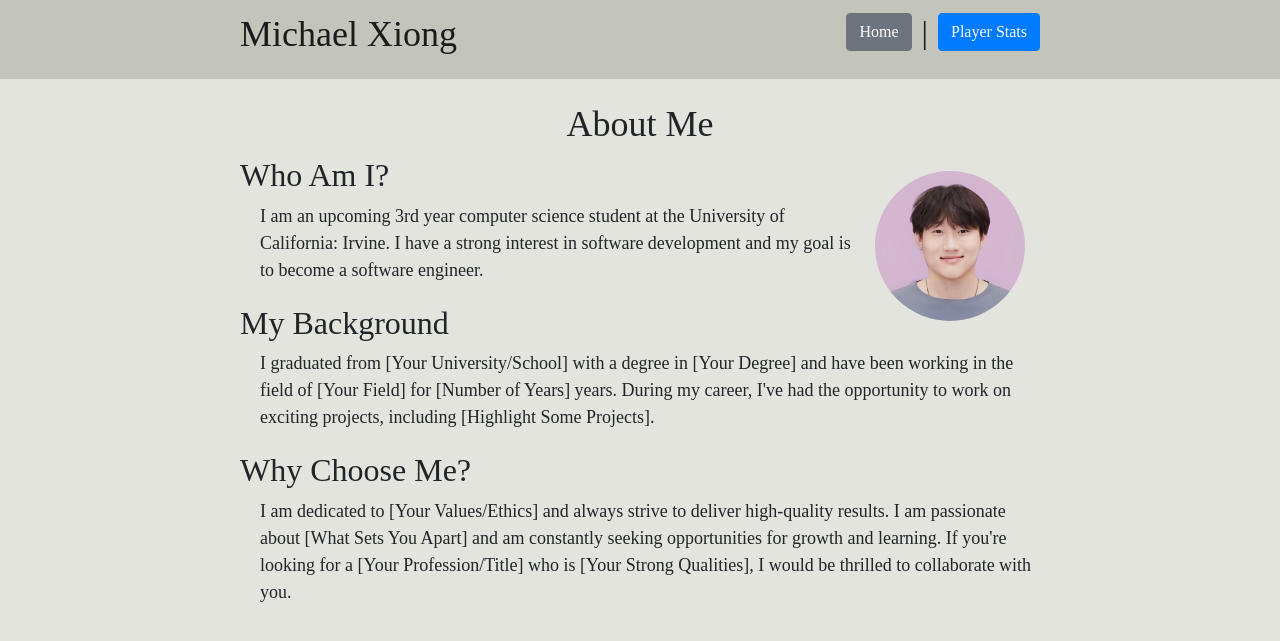
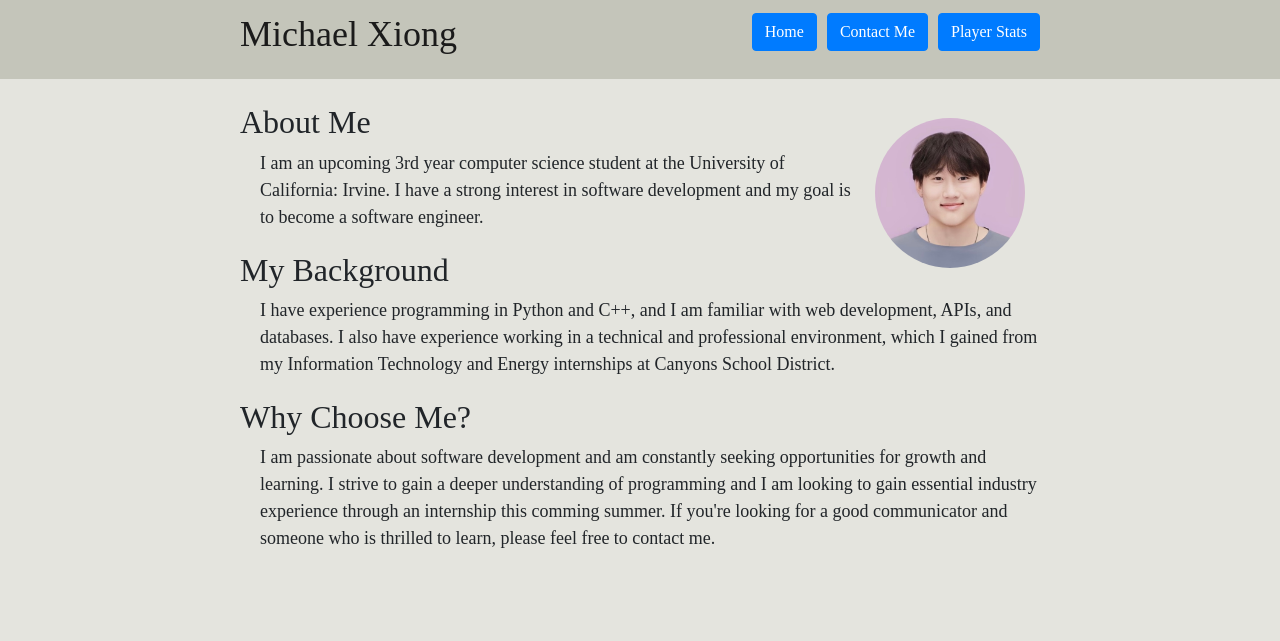
Before and after one commit to MiBearX/NBAStats, a Flask app: page / in a window 1280 px wide. Shown: the top 641 px of the page. Run offline with Flask 3, Linux system fonts and the light colour scheme; some libraries are stand-ins or nearby versions.

Commit message:
Added Contact Me Page

```diff
--- a/website/templates/base.html
+++ b/website/templates/base.html
@@ -52,11 +52,14 @@
       <div class="header" style="float: right;">
         <a class="btn btn-primary" id="stats" href="/stats">Player Stats</a>
       </div>
+
       <div class="header" style="float:right; padding-left: 10px; padding-right: 10px;">
-        <h2>  |  </h2>
+        <div class="header" style="float: right;">
+        <a class="btn btn-primary" id="contact" href="/contact">Contact Me</a>
+      </div>
       </div>
       <div class="header" style="float: right;">
-        <a class="btn btn-secondary" id="home" href="/">Home</a>
+        <a class="btn btn-primary" id="home" href="/">Home</a>
       </div>
 
     </div>
--- a/website/templates/bio.html
+++ b/website/templates/bio.html
@@ -1,4 +1,4 @@
-{% extends "base.html" %} {% block title %} Home {% endblock %}
+{% extends "base.html" %} {% block title %} About {% endblock %}
 
 {% block content %}
 
@@ -16,13 +16,13 @@
 
     </header>-->
     <br>
-    <h1 style="text-align: center;">About Me</h1>
+    <!--<h1 style="text-align: center;">About Me</h1>-->
 
 
 
         <img class="profile-image" src="/static/profilephoto.jpg" alt="Profile photo">
 
-        <h2>Who Am I?</h2>
+        <h2>About Me</h2>
         <p>
             I am an upcoming 3rd year computer science student at the University of California: Irvine. I have a strong interest in software development
             and my goal is to become a software engineer.
@@ -30,14 +30,13 @@
 
         <h2>My Background</h2>
         <p>
-            I graduated from [Your University/School] with a degree in [Your Degree] and have been working in the field of [Your Field] for [Number of Years] years.
-            During my career, I've had the opportunity to work on exciting projects, including [Highlight Some Projects].
+            I have experience programming in Python and C++, and I am familiar with web development, APIs, and databases. I also have experience working in a technical and professional environment, which I gained from my Information Technology and Energy internships at Canyons School District.
         </p>
 
         <h2>Why Choose Me?</h2>
         <p>
-            I am dedicated to [Your Values/Ethics] and always strive to deliver high-quality results. I am passionate about [What Sets You Apart] and am constantly seeking opportunities for growth and learning.
-            If you're looking for a [Your Profession/Title] who is [Your Strong Qualities], I would be thrilled to collaborate with you.
+            I am passionate about software development and am constantly seeking opportunities for growth and learning. I strive to gain a deeper understanding of programming and I am looking to gain essential industry experience through an internship this comming summer.
+            If you're looking for a good communicator and someone who is thrilled to learn, please feel free to contact me.
         </p>
 
 </body>
--- a/website/templates/index.html
+++ b/website/templates/index.html
@@ -1,4 +1,4 @@
-{% extends "base.html" %} {% block title %} Home {% endblock %}
+{% extends "base.html" %} {% block title %} Stats {% endblock %}
 
 {% block content %}
 
--- a/website/templates/single_stats.html
+++ b/website/templates/single_stats.html
@@ -1,4 +1,4 @@
-{% extends "base.html" %} {% block title %} TESTTESTTEST {% endblock %}
+{% extends "base.html" %} {% block title %} Stats {% endblock %}
 
 {% block content %}
 <br>
--- a/website/views.py
+++ b/website/views.py
@@ -46,3 +46,7 @@ def stats():
             print(playername, playername2)
     return render_template("compare.html")
     """
+
+@views.route('/contact', methods=['GET', 'POST'])
+def contact():
+    return render_template("contact.html")
```
Also changed, not shown: website/templates/contact.html (added, +56 -0 lines).
